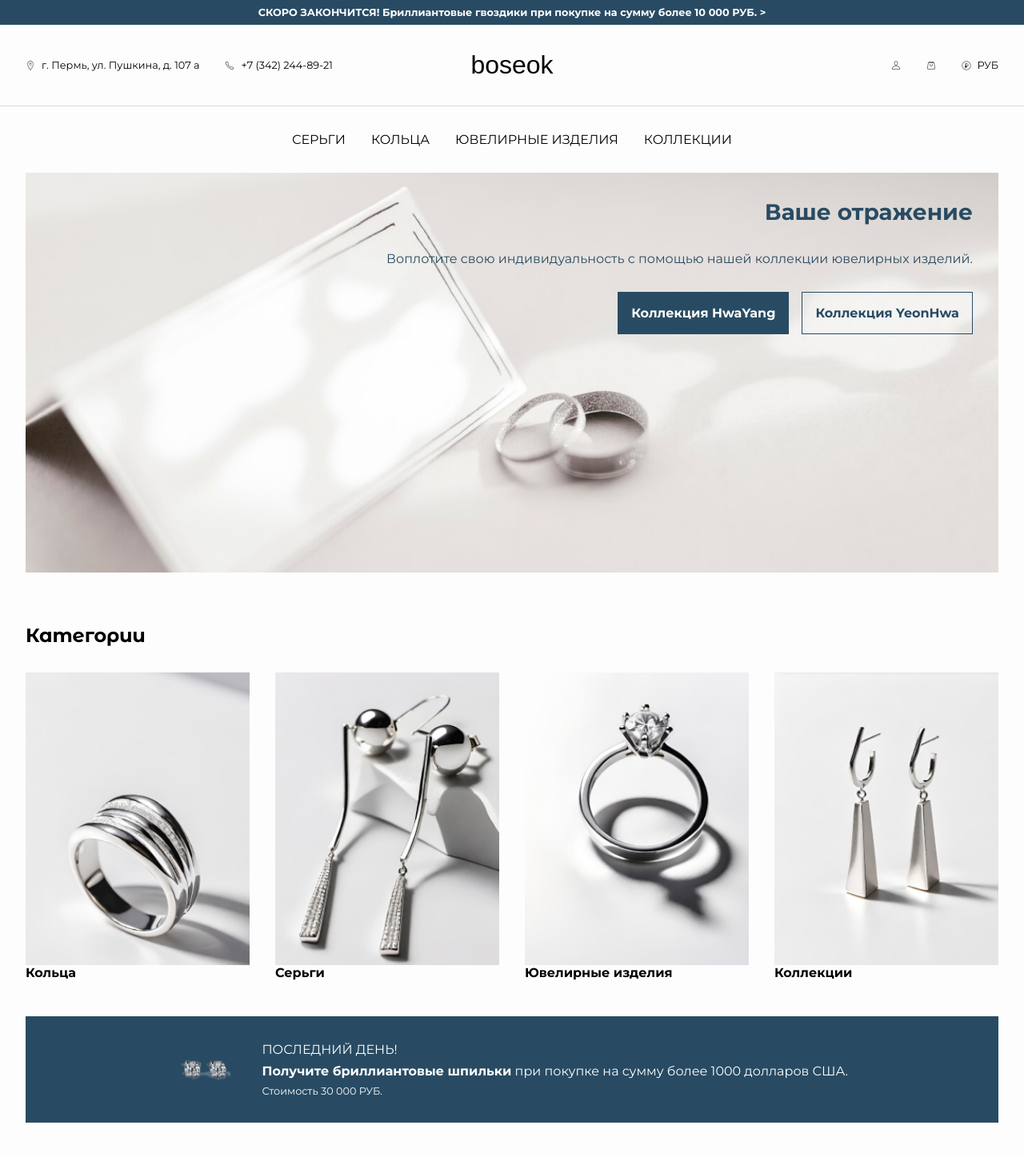
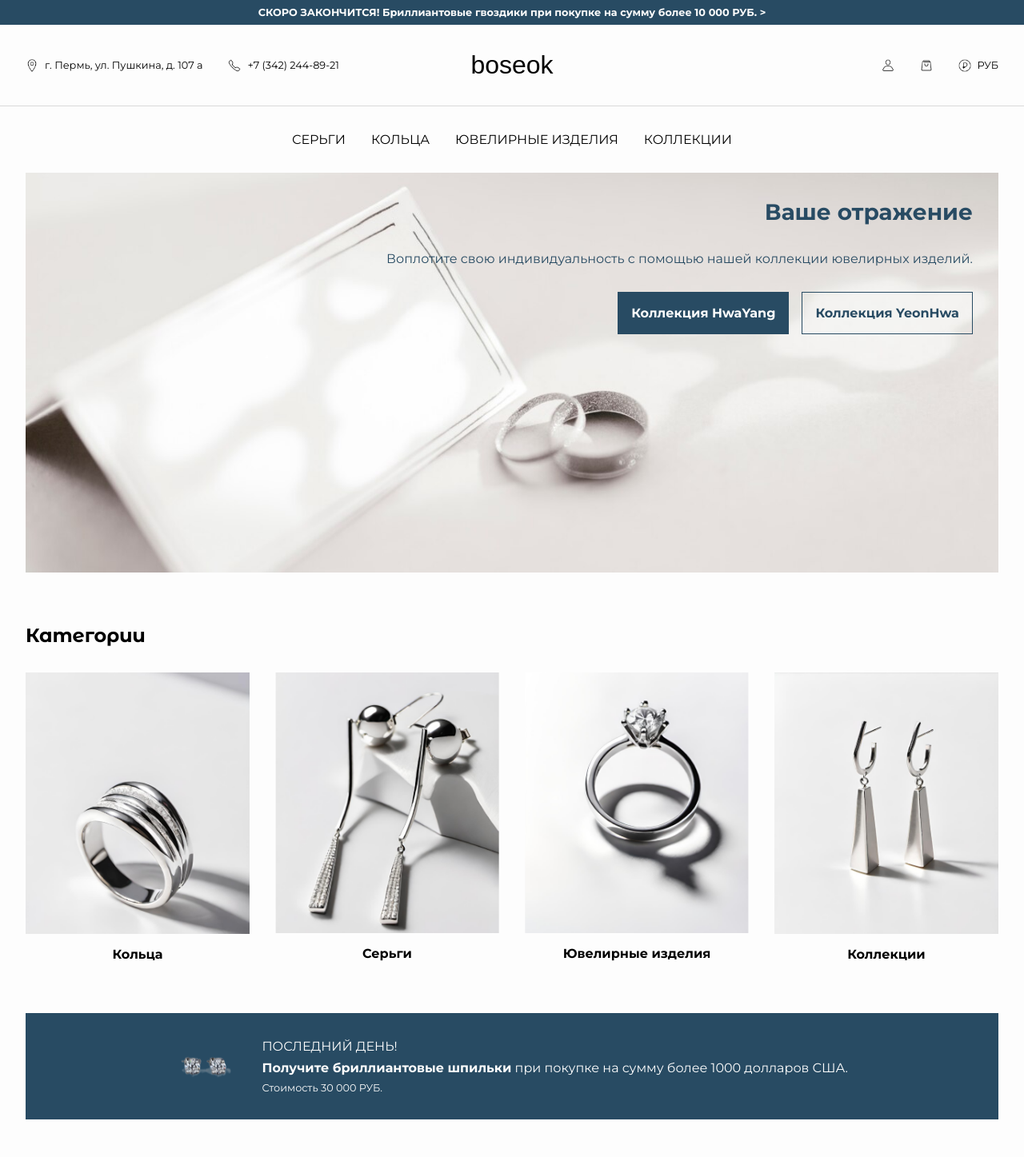
Before and after one commit to sohee-commits/BOSEOK, a PHP site: page / in a window 1280 px wide. Shown: the top 1447 px of the page at 80% size. Run offline with PHP 8.4, Linux system fonts and the light colour scheme; some web fonts are replaced.

Commit message:
index page cards categories fix

```diff
--- a/css/index.css
+++ b/css/index.css
@@ -39,38 +39,28 @@
 	display: grid;
 	gap: 2rem;
 
-	.card {
-		width: 100%;
-		height: 100%;
-	}
+	.cards {
+		display: grid;
+		gap: 2rem;
+		grid-template-columns: repeat(4, 1fr);
+		place-content: center;
 
-	.image {
-		width: 100%;
-		height: 100%;
-	}
+		.card {
+			display: grid;
+			gap: 1rem;
+			text-align: center;
+		}
 
-	.card img {
-		margin-bottom: 1.25rem;
-	}
+		@media (max-width: 800px) {
+			grid-template-columns: repeat(3, 1fr);
+		}
 
-	.cards {
-		display: flex;
-		gap: 2rem;
-		align-items: flex-start;
-		justify-content: space-between;
-	}
+		@media (max-width: 600px) {
+			grid-template-columns: repeat(2, 1fr);
+		}
 
-	@media (max-width: 960px) {
-		.cards {
-			min-width: 1rem;
-			justify-content: center;
-			flex-wrap: wrap;
-		}
-	}
-
-	@media (max-width: 350px) {
-		.card {
-			width: 14rem;
+		@media (max-width: 500px) {
+			grid-template-columns: 1fr;
 		}
 	}
 }
--- a/earrings.php
+++ b/earrings.php
@@ -24,6 +24,8 @@ require_once "session.php";
 				000 РУБ. >
 			</p>
 		</section>
+
+		<?php require_once ('./header.php'); ?>
 
 		<main>
 			<section class="catalog">
--- a/header.php
+++ b/header.php
@@ -32,3 +32,10 @@
     <a href="./index.php#collections">коллекции</a>
   </nav>
 </header>
+
+<style>
+  header img {
+    width: 1rem;
+    height: 1rem;
+  }
+</style>
```
Also changed, not shown: css/catalog.css (+0 -13 lines), index.php (line endings or trailing spaces).
